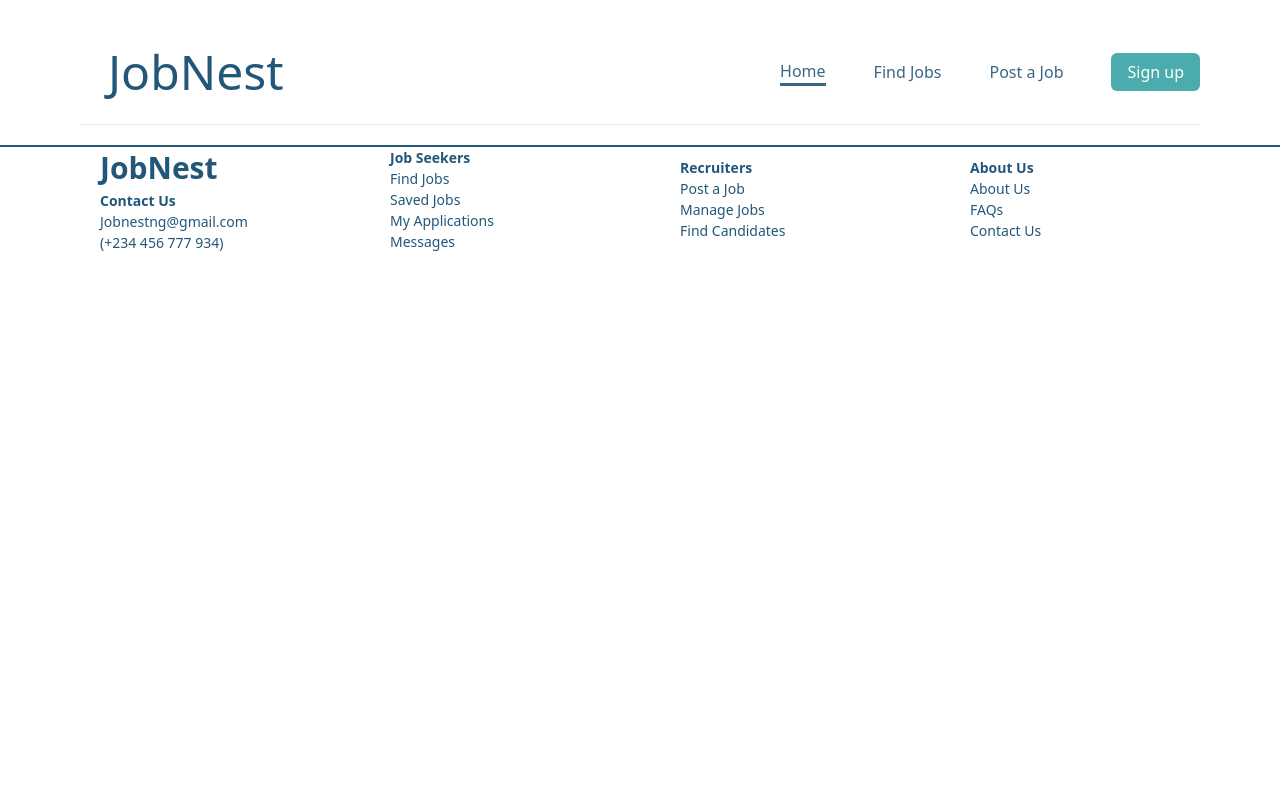
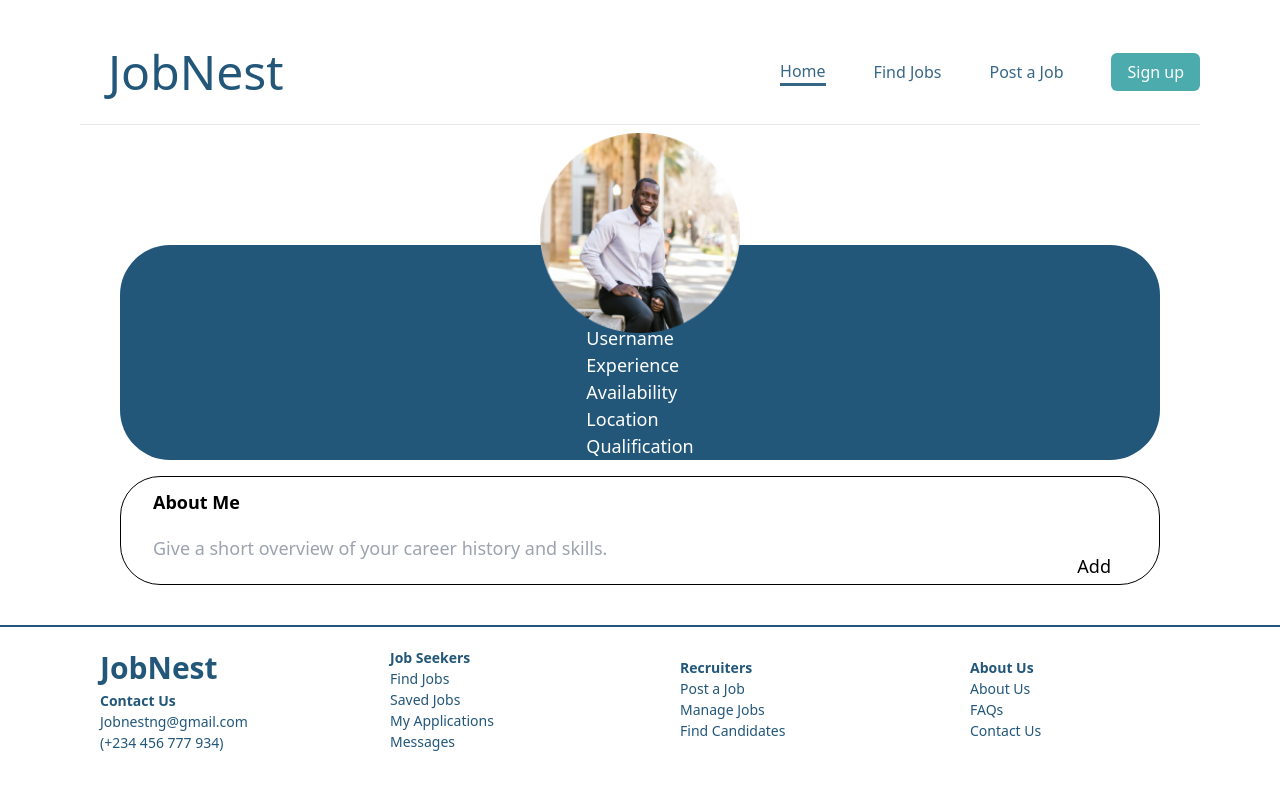
Before and after one commit to CardinalSparrow/JobNest, a React (Vite) app: page /profile in a window 1280 px wide. Shown: the top 790 px of the page. Built offline with nearby package versions, Linux system fonts and the light colour scheme.

Commit message:
Working on the profile

```diff
--- a/src/Pages.jsx
+++ b/src/Pages.jsx
@@ -8,6 +8,7 @@ import SignUp from "./pages/SignUp";
 import JobSeekerSignup from "./pages/JobSeekerSignup";
 import RecruiterSignup from "./pages/RecruiterSignup";
 import SavedJobs from "./pages/SavedJobs";
+import Profile from "./pages/Profile";
 const Pages = () => {
 	return (
 		<div className="lg:mx-20 sm:mx-10">
@@ -17,6 +18,7 @@ const Pages = () => {
 				<Route path="/find" element={<FindJobs />} />
 				<Route path="/post" element={<div>Post a Job Page</div>} />
 				<Route path="/sign-up" element={<SignUp />} />
+				<Route path="/profile" element={<Profile />} />
 				<Route path="/jobseeker-sign-up" element={<JobSeekerSignup />} />
 				<Route path="/recruiter-sign-up" element={<RecruiterSignup />} />
 				<Route path="/find/saved" element={<SavedJobs />} />
--- a/src/components/JobOpeningContainer.jsx
+++ b/src/components/JobOpeningContainer.jsx
@@ -1,7 +1,6 @@
 import React from "react";
 import JobOpening from "./JobOpening";
 import { useJobContext } from "../Context/JobOpeningContext";
-
 
 export default function JobOpeningContainer() {
 	const { jobOpenings } = useJobContext();
--- /dev/null
+++ b/src/pages/Profile.jsx
@@ -0,0 +1,33 @@
+import React from "react";
+import Placepic from "../images/fortune-vieyra-xdmtQVVKibU-unsplash.png";
+
+const Profile = () => {
+	return (
+		<section className="flex flex-col sm:text-[18px] mt-20 sm:p-10 p-5 gap-4">
+			<div className="bg-primary text-white flex flex-col items-center relative rounded-[50px] pt-20">
+				<img src={Placepic} alt="" className="absolute -top-28 w-[200px]" />
+				<div>
+					<p>Username</p>
+					<p>Experience</p>
+					<p>Availability</p>
+					<p>Location</p>
+					<p>Qualification</p>
+				</div>
+			</div>
+			<div className="flex flex-col py-3 px-8 border border-black w-full relative rounded-[40px] gap-2">
+				<label htmlFor="about" className="font-semibold">
+					About Me
+				</label>
+				<input
+					className="h-full  outline-none py-3"
+					type="text"
+					name="about"
+					placeholder="Give a short overview of your career history and skills."
+				/>
+				<button className=" absolute right-12 bottom-1">Add</button>
+			</div>
+		</section>
+	);
+};
+
+export default Profile;
```
Also changed, not shown: src/components/JobOpening.jsx (+5 -3 lines). Lines whose indentation alone changed are shown as unchanged.
